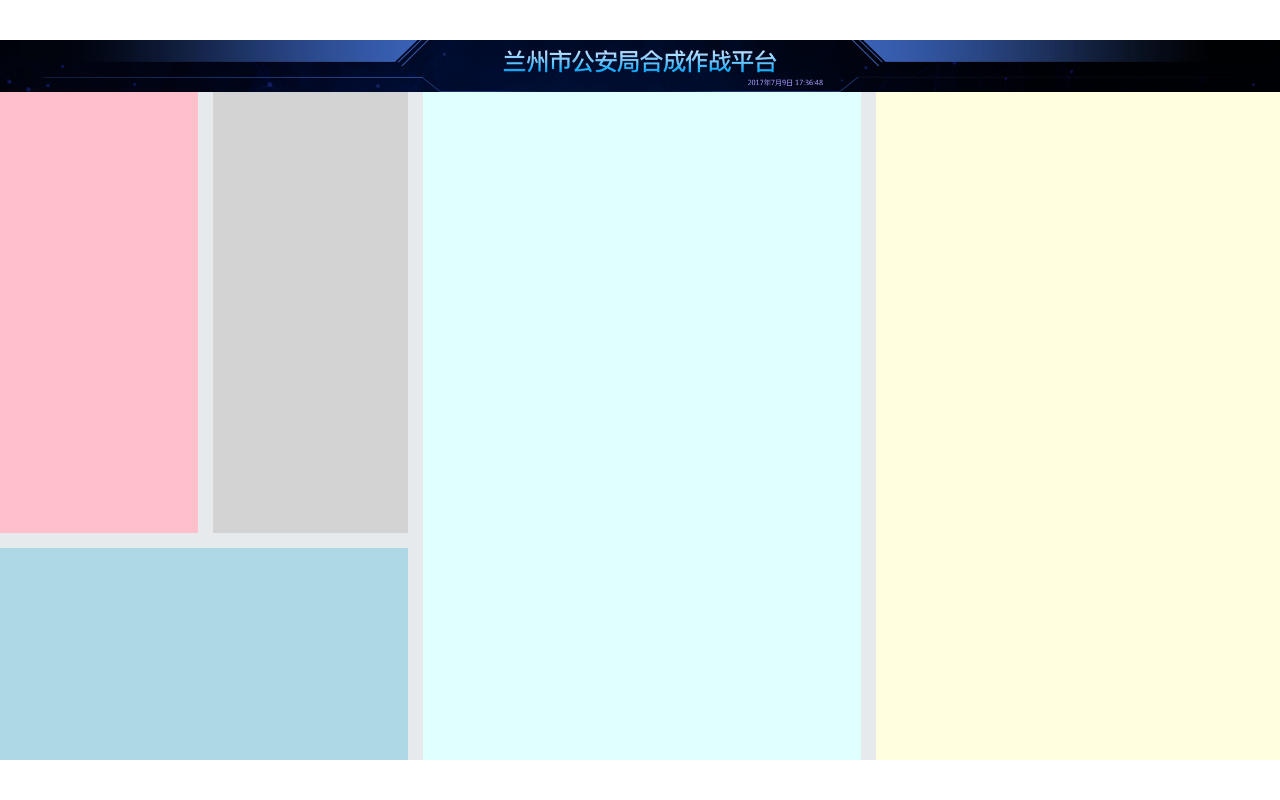
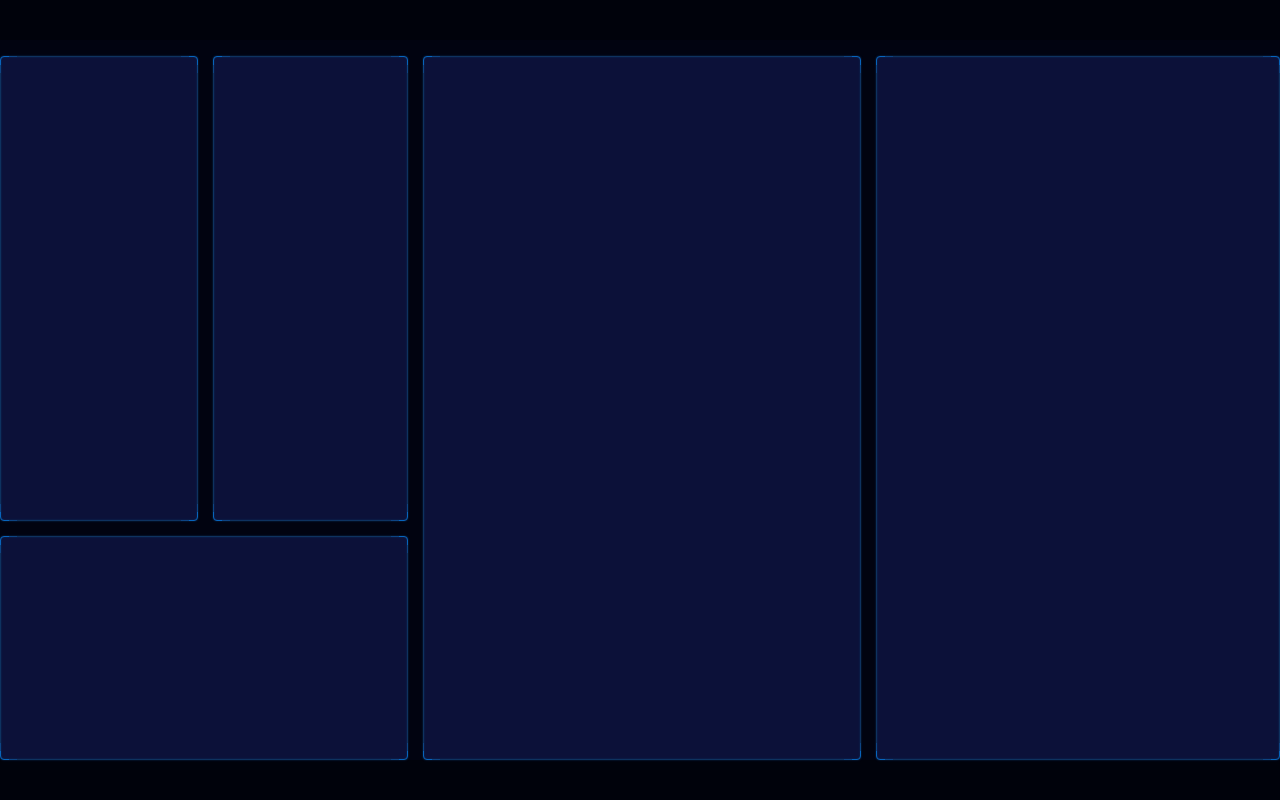
Before and after one commit to deib0/screen, a React (Vite) app: page /#/ in a window 1280 px wide. Built offline with nearby package versions, Linux system fonts and the light colour scheme.

Commit message:
制作多色便框

```diff
--- a/src/pages/home.scss
+++ b/src/pages/home.scss
@@ -1 +1,58 @@
 @import "../shared/helper";
+
+.home {flex: 1;height: 100%;display: flex;flex-direction: column;
+  background: #010310;
+  > header {
+    height: px(99);
+    background-size: cover;
+  }
+  > main {
+    padding-top: px(30);
+    flex: 1;
+    display: grid;
+    grid-template:
+      "box1 box2 box4 box5" 755fr
+      "box3 box3 box4 box5" 363fr / 366fr 361fr 811fr 747fr;
+    grid-column-gap: px(28);
+    grid-row-gap: px(28);
+    > section {
+      border: 1px solid #0764bc;
+      border-radius: 4px;
+      position: relative;
+      box-shadow: 0 0 2px 0 #0e325f, inset 0 0 2px 0 #0e325f;
+      background: #0c1139;
+      &::before {
+        content: '';
+        position: absolute;
+        left: 0;
+        right: 0;
+        bottom: 0;
+        top: 0;
+        border-radius: 4px;
+        box-shadow: 17px 0 0 -16px #0e325f,
+        -17px 0 0 -16px #0e325f,
+        0 17px 0 -16px #0e325f,
+        0 -17px 0 -16px #0e325f,
+        9px 0 0 -8px #0d4483,
+        -9px 0 0 -8px #0d4483,
+        0 9px 0 -8px #0d4483,
+        0 -9px 0 -8px #0d4483,;
+      }
+    }
+    > .section1 {
+      grid-area: box1;
+    }
+    > .section2 {
+      grid-area: box2;
+    }
+    > .section3 {
+      grid-area: box3;
+    }
+    > .section4 {
+      grid-area: box4;
+    }
+    > .section5 {
+      grid-area: box5;
+    }
+  }
+}
--- a/src/shared/style.scss
+++ b/src/shared/style.scss
@@ -18,59 +18,14 @@ code {
 body {
   font-family: $font-hei;
   font-size: 16px;
+  background: #00020b;
 }
+
 #root{
+  margin: 0 auto;
   display: flex;
   flex-direction: column;
-  margin: 0 auto;
-  background: #e7eaed;
 }
 .App{
-  display: flex;
-  flex-direction: column;
-  flex: 1;
+  flex: 1
 }
-.xxx{
-  width: px(367);
-  height:px(315);
-  border: 1px solid #000;
-}
-.home{
-  display: flex;
-  flex-direction: column;
-  flex: 1;
-  .header{
-    height: px(99);
-    background: url(../images/header.png);
-    background-size: cover;
-  }
-  .main{
-    flex: 1;
-    display: grid;
-    grid-template:
-      "box1 box2 box4 box5" 755fr
-      "box3 box3 box4 box5" 363fr / 366fr 361fr 811fr 747fr;
-      grid-column-gap: px(28);
-      grid-row-gap: px(28);
-    > .section1 {
-      grid-area: box1;
-      background: pink;
-    }
-    > .section2 {
-      grid-area: box2;
-      background: lightgray;
-    }
-    > .section3 {
-      grid-area: box3;
-      background: lightblue;
-    }
-    > .section4 {
-      grid-area: box4;
-      background: lightcyan;
-    }
-    > .section5 {
-      grid-area: box5;
-      background: lightyellow;
-    }
-  }
-}
```
Also changed, not shown: src/images/border.png (added).
